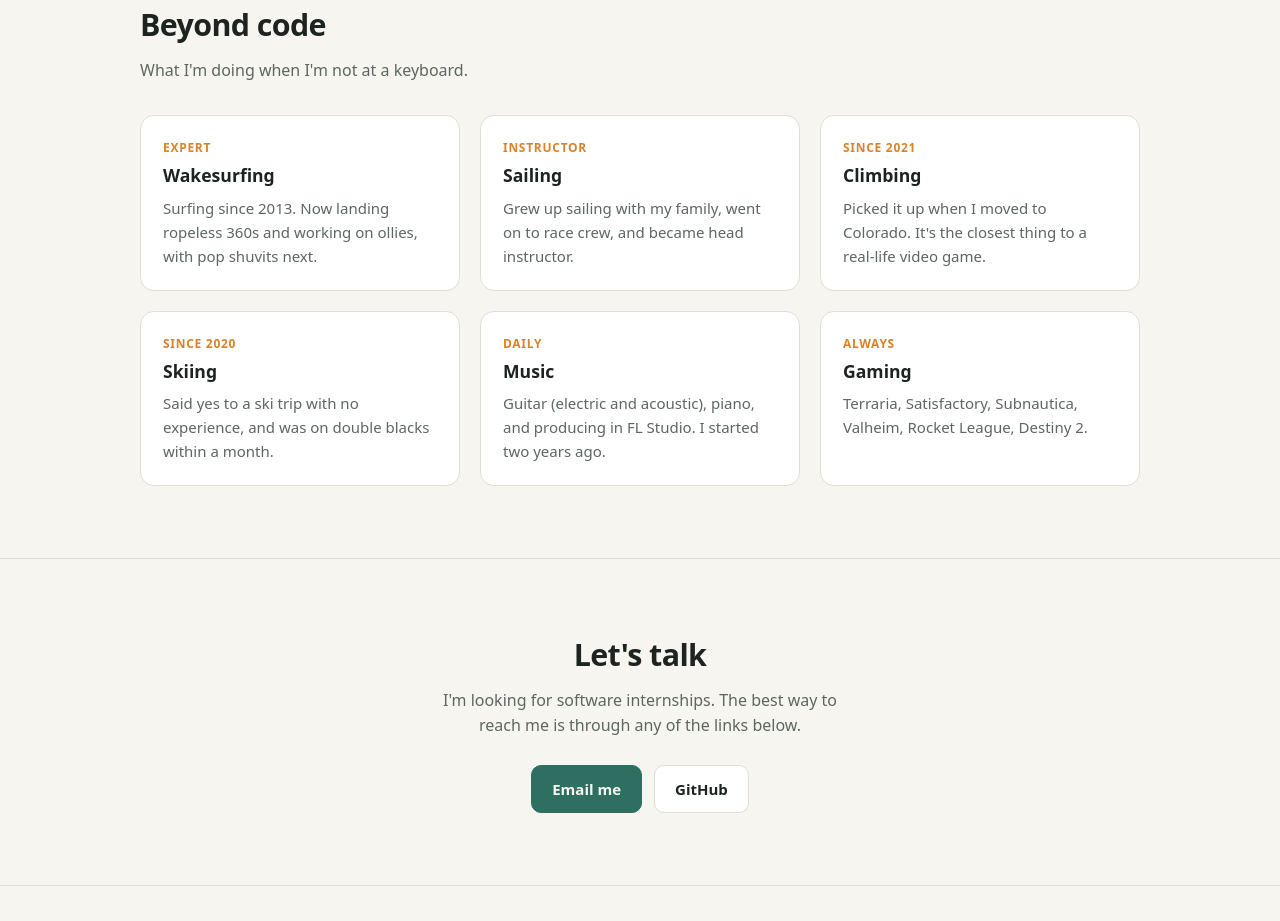
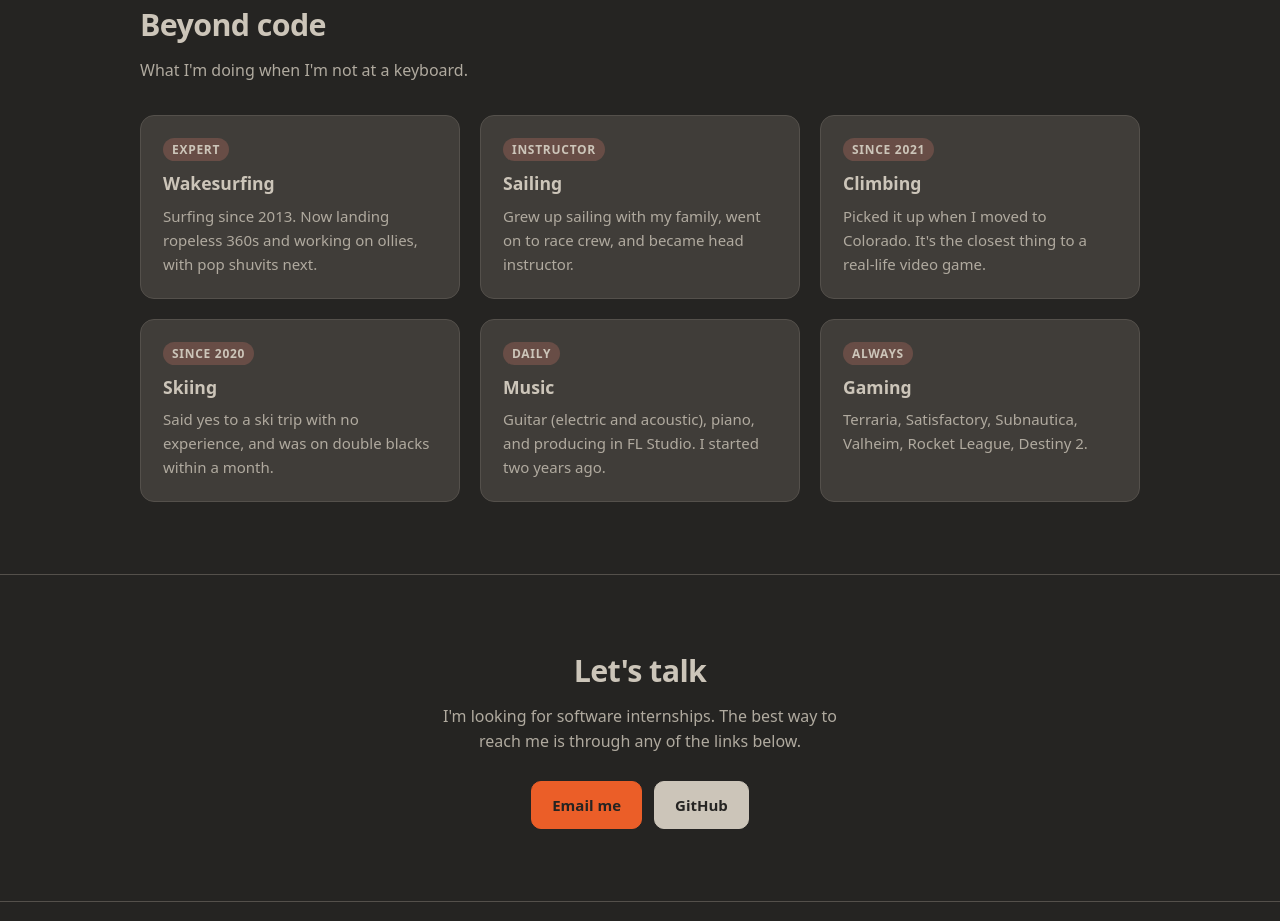
Before and after one commit to wjvance213/personalWebsite, a React (Vite) app: page / in a window 1280 px wide. Shown: the part 3340-4261 px from the top of the page. Built offline with nearby package versions, Linux system fonts and the light colour scheme.

Commit message:
updating site color palette

```diff
--- a/src/index.css
+++ b/src/index.css
@@ -1,27 +1,24 @@
 /* Styles carried over from project_planning/mockup.html. Not final; expect the visual style to change. */
 :root {
-  --bg: #f7f5f0;
-  --surface: #ffffff;
-  --text: #1d2321;
-  --muted: #5c6662;
-  --border: #e2ded4;
-  --accent: #2f6f62;      /* alpine green */
-  --accent-2: #d9822b;    /* sunset orange */
-  --accent-soft: #e4efec;
+  /* Palette: dark tones for backgrounds, light tones for buttons and accents */
+  --charcoal: #252422;
+  --stone: #403d39;
+  --sand: #ccc5b9;
+  --rose: #b36a5e;
+  --orange: #eb5e28;
+
+  color-scheme: dark;
+  --bg: var(--charcoal);
+  --surface: var(--stone);
+  --text: var(--sand);
+  --muted: color-mix(in srgb, var(--sand) 80%, var(--stone));
+  --border: color-mix(in srgb, var(--sand) 14%, var(--stone));
+  --accent: var(--orange);
+  --accent-2: var(--rose);
+  --accent-soft: color-mix(in srgb, var(--orange) 18%, var(--stone));
+  --rose-soft: color-mix(in srgb, var(--rose) 35%, var(--stone));
   --radius: 14px;
   --maxw: 1040px;
-}
-@media (prefers-color-scheme: dark) {
-  :root {
-    --bg: #121615;
-    --surface: #1a201e;
-    --text: #e8ece9;
-    --muted: #9aa5a0;
-    --border: #2a3330;
-    --accent: #6cc3ad;
-    --accent-2: #f0a35a;
-    --accent-soft: #1f2e2a;
-  }
 }
 
 * { box-sizing: border-box; }
@@ -59,9 +56,10 @@ h1 { font-size: clamp(2.4rem, 6vw, 3.8rem); line-height: 1.05; letter-spacing: -
 .btn {
   display: inline-block; padding: 11px 20px; border-radius: 10px;
   font-weight: 600; text-decoration: none; font-size: 15px;
-  border: 1px solid var(--border); color: var(--text); background: var(--surface);
+  border: 1px solid var(--sand); color: var(--charcoal); background: var(--sand);
 }
-.btn.primary { background: var(--accent); color: var(--bg); border-color: var(--accent); }
+.btn.primary { background: var(--accent); color: var(--charcoal); border-color: var(--accent); }
+.btn:hover { filter: brightness(1.08); }
 .portrait {
   aspect-ratio: 4 / 5; border-radius: 24px;
   background: var(--accent-soft);
@@ -104,16 +102,17 @@ h2 { font-size: 1.9rem; letter-spacing: -0.02em; margin: 0 0 8px; }
 .card .thumb video { pointer-events: none; }
 .card .thumb-empty {
   display: grid; place-items: center;
-  color: var(--accent); font-weight: 700; font-size: 1.1rem; letter-spacing: -0.01em;
+  color: var(--text); font-weight: 700; font-size: 1.1rem; letter-spacing: -0.01em;
 }
 .card h3 { margin: 0 0 6px; font-size: 1.1rem; }
 .card p { margin: 0 0 14px; color: var(--muted); font-size: 15px; flex: 1; }
 .tags { display: flex; flex-wrap: wrap; gap: 6px; margin-bottom: 14px; }
 .tag {
   font-size: 12px; padding: 3px 9px; border-radius: 999px;
-  background: var(--accent-soft); color: var(--accent); font-weight: 600;
+  background: var(--rose-soft); color: var(--text); font-weight: 600;
 }
 .card .links { display: flex; gap: 14px; font-size: 14px; font-weight: 600; }
+.card .links a { color: var(--text); text-decoration-color: var(--accent); text-underline-offset: 3px; }
 
 /* Skills */
 .skills { display: grid; grid-template-columns: repeat(3, 1fr); gap: 20px; }
@@ -129,7 +128,11 @@ h2 { font-size: 1.9rem; letter-spacing: -0.02em; margin: 0 0 8px; }
 
 /* Hobbies */
 .hobbies { display: grid; grid-template-columns: repeat(3, 1fr); gap: 20px; }
-.hobby .level { font-size: 12px; font-weight: 700; color: var(--accent-2); text-transform: uppercase; letter-spacing: 0.06em; margin-bottom: 4px; }
+.hobby .level {
+  align-self: flex-start; font-size: 12px; font-weight: 700; color: var(--text);
+  background: var(--rose-soft); padding: 2px 9px; border-radius: 999px;
+  text-transform: uppercase; letter-spacing: 0.06em; margin-bottom: 8px;
+}
 .hobby p { margin-bottom: 0; }
 
 /* Contact */
```
